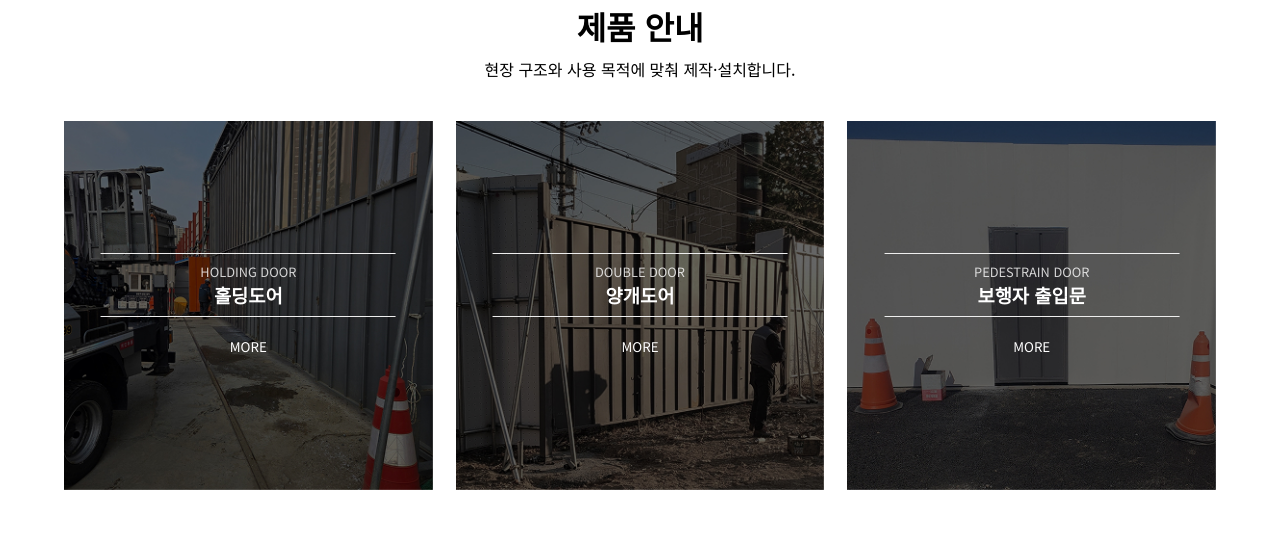
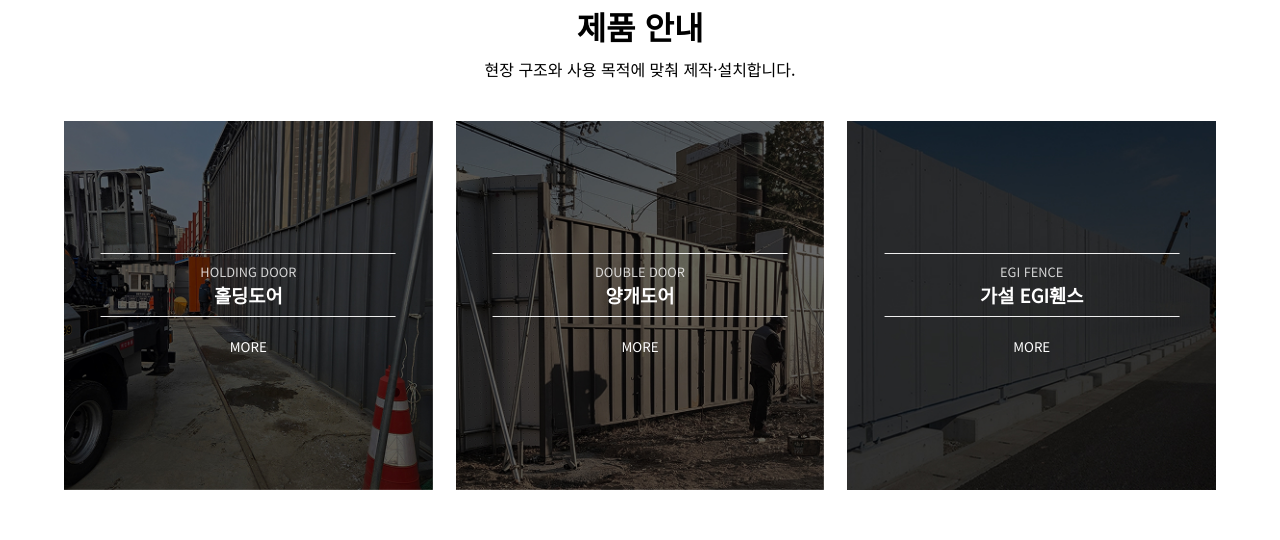
Before and after one commit to globalmig/hwaseong-gate, a Next.js app: page / in a window 1280 px wide. Shown: the part 860-1400 px from the top of the page. Built offline with nearby package versions, Linux system fonts and the light colour scheme.

Commit message:
edit: 제품안내

```diff
--- a/app/page.tsx
+++ b/app/page.tsx
@@ -72,18 +72,18 @@ export default function Home() {
                 </button>
               </div>
             </section>
-            <section onMouseEnter={() => setIsHover("pedestrain")} onMouseLeave={() => setIsHover(null)}>
+            <section onMouseEnter={() => setIsHover("egi")} onMouseLeave={() => setIsHover(null)}>
               <div>
-                <Image className={isHover === "pedestrain" ? "section-hover" : ""} src="/images/현장출입문_product.jpg" alt="현장 출입문" width={383} height={383} />
+                <Image className={isHover === "egi" ? "section-hover" : ""} src="/images/휀스_product.jpg" alt="가설 EGI휀스" width={383} height={383} />
               </div>
               <div>
                 <div>
-                  <p>PEDESTRAIN DOOR</p>
-                  <h1>보행자 출입문</h1>
-                  <p className={isHover === "pedestrain" ? "section-hover" : ""}>현장의 작업자, 협력사, 방문 객 등이 안전하게 출입할 수 있는 쪽문입니다.</p>
+                  <p>EGI FENCE</p>
+                  <h1>가설 EGI휀스</h1>
+                  <p className={isHover === "egi" ? "section-hover" : ""}>건설, 공장, 공사 현장의 출입 관리와 안전을 확보할 수 있는 경계용 울타리입니다.</p>
                 </div>
                 <button>
-                  <Link href="/business/A">MORE</Link>
+                  <Link href="/business/C">MORE</Link>
                 </button>
               </div>
             </section>
```
Also changed, not shown: public/images/현장출입문_product.jpg (deleted), public/images/휀스_product.jpg (added), public/robots.txt.
